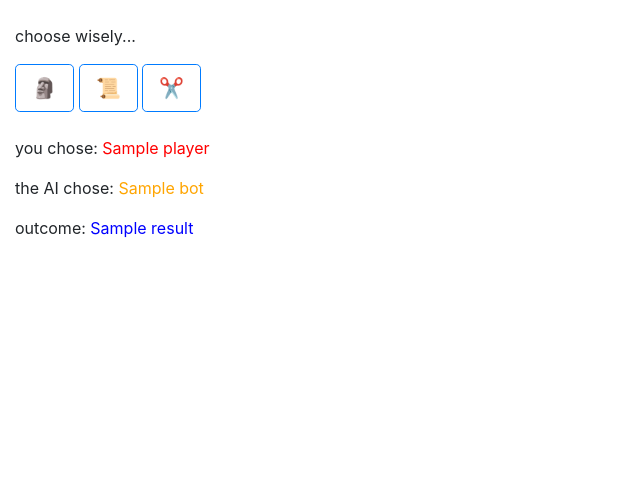
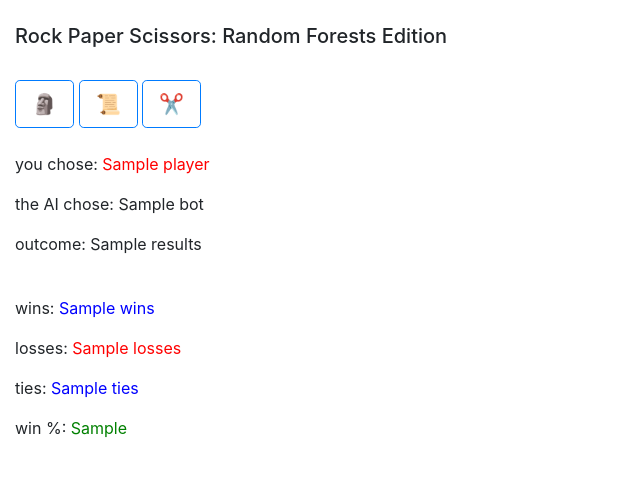
Before and after one commit to kfrncs/bot_paper_scissors, a Flask app: template templates/index.html in a window 1280 px wide. Shown: the top 477 px of the page, without its empty margins (0-640 px from the left). Run offline with Flask 2, Linux system fonts and the light colour scheme; the template is opened without the code that fills it: most values are stand-ins (such as "Sample title", 1, 10 or a date in 2020); parts of the project's set-up code (start-up, migrations or seed data) failed here and were passed over; some libraries are stand-ins or nearby versions.

Commit message:
make bot work with wincheck and %

```diff
--- a/app.py
+++ b/app.py
@@ -5,32 +5,50 @@ import pandas as pd
 import random
 
 import joblib
-from utils import emoji_to_num, evaluate
+from utils import emoji_to_num, num_to_words, evaluate
 from bots.kenbot import KenBot
 
 app = Flask(__name__)
 
 game_count = 0
+game = {}
 
 bot = KenBot('bots/rock_paper_forests.joblib')
 
 @app.route('/', methods=['GET', 'POST'])
 def index():
-    game = {}
     if request.method == 'POST':
 
         player_throw = emoji_to_num(request.form['player_throw'])
         bot.capture(player_throw)
         bot_throw = bot.throw()
 
-        # result = evaluate(player_throw, bot_throw)
+        result = evaluate(player_throw, bot_throw)
+        if result == 'win' and ('wins' in game):
+            game['wins'] += 1
+        elif result == 'win' and (not 'wins' in game):
+            game['wins'] = 1
+        elif result == 'lose' and ('losses' in game):
+            game['losses'] += 1
+        elif result == 'lose' and (not 'losses' in game):
+            game['losses'] = 1
+        elif result == 'tie' and (not 'ties' in game):
+            game['ties'] = 1
+        else:
+            game['ties'] += 1
 
-        # TODO: append results to dataframe
-        # results.append(result)
+        if 'wins' in game and 'losses' in game and 'ties' in game:
+            game['win_pct'] = game['wins'] / (game['wins'] + game['losses'] + game['ties'])
+        elif 'wins' in game and 'losses' in game:
+            game['win_pct'] = game['wins'] / (game['wins'] + game['losses'])
+        elif 'wins' in game and 'ties' in game:
+            game['win_pct'] = game['wins'] / (game['wins'] + game['ties'])
+        else:
+            game['win_pct'] = 0
 
-        # game['results'] = result
-        game['player'] = player_throw
-        game['bot'] = bot_throw
+        game['results'] = result
+        game['player'] = num_to_words(player_throw)
+        game['bot'] = num_to_words(bot_throw)
     return render_template('index.html', game=game)
 
 if __name__ == '__main__':
--- a/bots/kenbot.py
+++ b/bots/kenbot.py
@@ -19,13 +19,11 @@ class KenBot:
         pass
 
     def predict(self):
-        print(f'predicting on {self.df}')
         y = self.model.predict(self.df)
+        # fetch last value from list of predictions
         y = y[-1]
         print(f"y is {y}")
-        # y = self.win_dict[y[0]]
-        # print(f"y after win_dict is {y}")
-        return y
+        return self.win_dict.get(y)
 
     def throw(self):
         # x = self.model.predict(self.df)
--- a/templates/index.html
+++ b/templates/index.html
@@ -11,7 +11,8 @@
 
     <div class="container-fluid">
     <br>
-      <p>choose wisely...</p>
+      <h5>Rock Paper Scissors: Random Forests Edition</h5>
+      <br>
       <!-- https://stackoverflow.com/a/19794878/3731467 -->
       <form method="POST" action="/">
         <input type="submit" class="btn btn-outline-primary btn-lg" name="player_throw" value="🗿">
@@ -20,12 +21,21 @@
       </form>
     </div>
 
-    {% if game %}
+    {% if game['results'] %}
     <br>
     <div class="container-fluid">
       <p>you chose: <font color="red">{{ game['player'] }}</font></p>
-      <p>the AI chose: <font color="orange">{{ game['bot'] }}</font></p>
-      <p>outcome: <font color="blue">{{ game['result'] }}</font></p>
+      <p>the AI chose: {{ game['bot'] }}</p>
+      <p>outcome: {{ game['results'] }}</p>
+      <br>
+      <p>wins: <font color="blue">{{ game['wins'] }}</font></p>
+      <p>losses: <font color="red">{{ game['losses'] }}</font></p>
+      <p>ties: <font color="blue">{{ game['ties'] }}</font></p>
+    </div>
+    {% endif %}
+    {% if game['win_pct'] %}
+    <div class="container-fluid">
+      <p>win %: <font color="green">{{ game['win_pct'] }}</font></p>
     </div>
     {% endif %}
 
--- a/utils.py
+++ b/utils.py
@@ -1,6 +1,10 @@
 def emoji_to_num(emoji):
     lookup = {'🗿': 1, '📜': 2, '✂️': 3}
     return lookup.get(emoji)
+
+def num_to_words(num):
+    lookup = {1: 'rock', 2: 'paper', 3: 'scissors'}
+    return lookup.get(num)
 
 def evaluate(player, computer):
     outcomes = {
```
